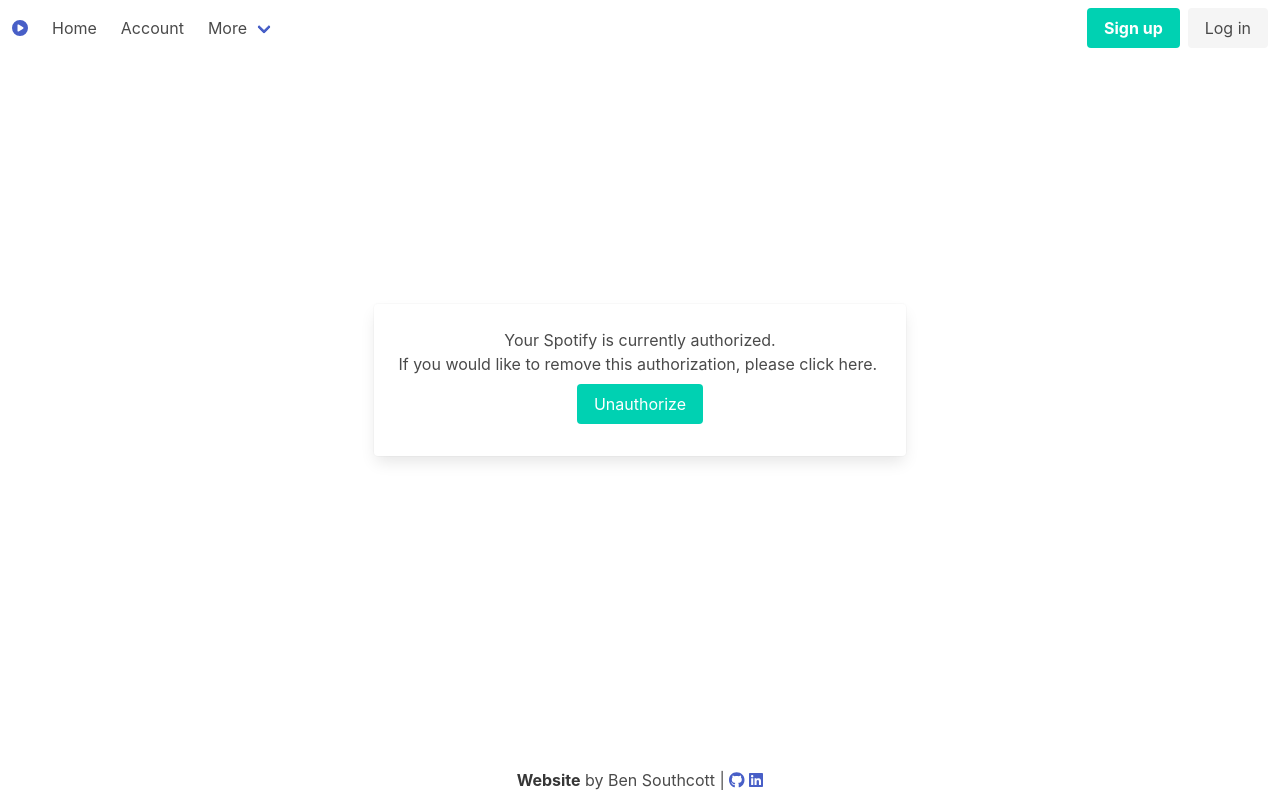
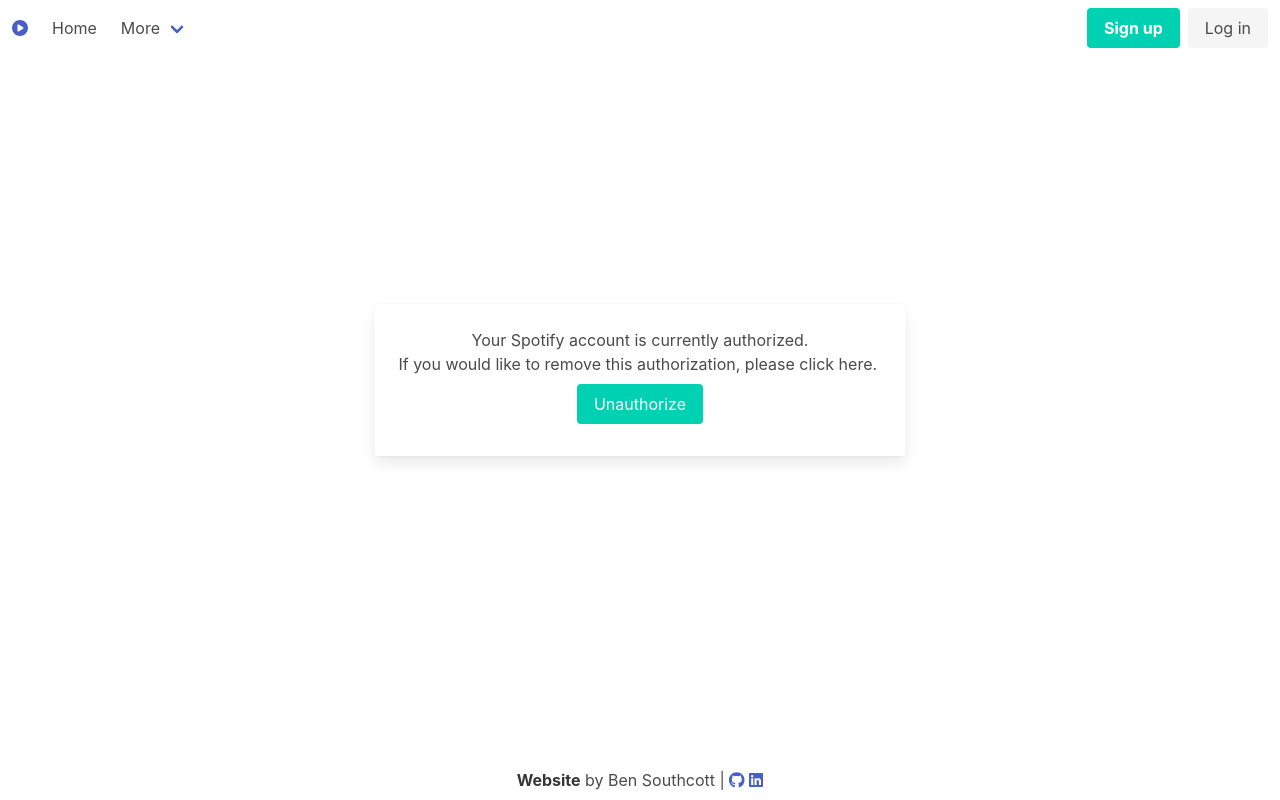
Before and after one commit to blsouthcott/top-tracks-hub, a React (Create React App) app in the folder ui/: page /account in a window 1280 px wide. Built offline with nearby package versions, Linux system fonts and the light colour scheme; no server answers.

Commit message:
update welcome msg, only display account page if logged in

```diff
--- a/ui/src/components/account.js
+++ b/ui/src/components/account.js
@@ -69,6 +69,7 @@
         setIsAuthenticated(true);
       } else {
         setIsAuthenticated(false);
+        navigate("/");
       };
     });
   }, [])
@@ -82,7 +83,7 @@
               <div className="card-content">
                 {spotifyAccountIsAuthorized &&
                 <>
-                  <p className="mb-0 has-text-centered">Your Spotify is currently authorized.</p>
+                  <p className="mb-0 has-text-centered">Your Spotify account is currently authorized.</p>
                   <p className="has-text-centered">If you would like to remove this authorization, please click here.&nbsp;</p>
                   <div className="is-flex is-justify-content-center">
                     <button className="button is-primary m-2" onClick={unauthorizeAccount}>Unauthorize</button>
--- a/ui/src/components/home.js
+++ b/ui/src/components/home.js
@@ -17,16 +17,13 @@
 
   const welcomeHtml = `
     <div style="font-family: Arial, sans-serif; background-color: #f9f9f9; padding: 15px; border-radius: 5px;">
-      <p style="font-weight: bold;">Notice:</p>
-      <p>Spotify's policy currently requires user accounts to be authorized prior to completing the sign up process on this site. If you'd like to sign up, please reach out to <span style="font-weight: bold;">contact.top.tracks@gmail.com</span> with your Spotify email address.</p>
+      <p>After signing up, add tracks to your Spotify Playlists from the Recommended Tracks page and view your Top Artists and Tracks on the Your Top Spotify Content page!</p>
       <hr />
-      <p>Otherwise, if you'd like to check out the app's features without signing up, please use the following credentials to sign in:</p>
+      <p>If you'd like to check out the app's features without signing up, please use the following credentials to sign in:</p>
       <p style="background-color: #e6e6e6; padding: 10px; border-radius: 3px;">
         <span style="font-weight: bold;">Username:</span> test_user@test.com<br />
         <span style="font-weight: bold;">Password:</span> testing123
       </p>
-      <hr />
-      <p>Thanks for your understanding!</p>
     </div>`
 
   useEffect(() => {
--- a/ui/src/components/navBar.js
+++ b/ui/src/components/navBar.js
@@ -70,9 +70,10 @@
             Home
           </Link>
 
+          {isAuthenticated &&
           <Link className="navbar-item" to="/account">
             Account
-          </Link>
+          </Link>}
 
           {isAuthenticated &&
           <Link className="navbar-item" to="/personalization">
```
